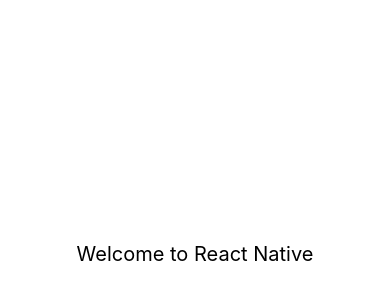
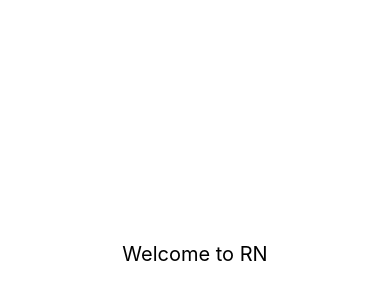
Before and after one commit to ahanusek/bootcamp-rn, a React Native app: screen / in a window 390 px wide. Shown: the part 168-468 px from the top of the page. Built offline with nearby package versions, Linux system fonts and the light colour scheme; what react-native would draw is missing.

Commit message:
add ios config

```diff
--- a/package.json
+++ b/package.json
@@ -4,7 +4,8 @@
   "private": true,
   "scripts": {
     "android": "react-native run-android",
-    "ios": "react-native run-ios",
+    "ios": "react-native run-ios --scheme 'BudgetApp' --configuration Debug --simulator  'iPhone 12 mini'",
+    "ios-prod": "react-native run-ios --scheme 'BudgetAppProd' --configuration DebugProd --simulator  'iPhone 12 mini'",
     "start": "react-native start",
     "test": "jest",
     "lint": "eslint . --ext .js,.jsx,.ts,.tsx",
@@ -17,7 +18,7 @@
   },
   "dependencies": {
     "react": "16.13.1",
-    "react-native": "0.63.1"
+    "react-native": "0.63.3"
   },
   "devDependencies": {
     "@babel/core": "^7.8.4",
--- a/src/App.tsx
+++ b/src/App.tsx
@@ -5,7 +5,7 @@
 const App = () => {
   return (
     <View style={styles.container}>
-      <Text style={styles.title}>Welcome to React Native</Text>
+      <Text style={styles.title}>Welcome to RN</Text>
     </View>
   );
 };
```
Also changed, not shown: 41 other files (tests, documents, lock files or other folders).
